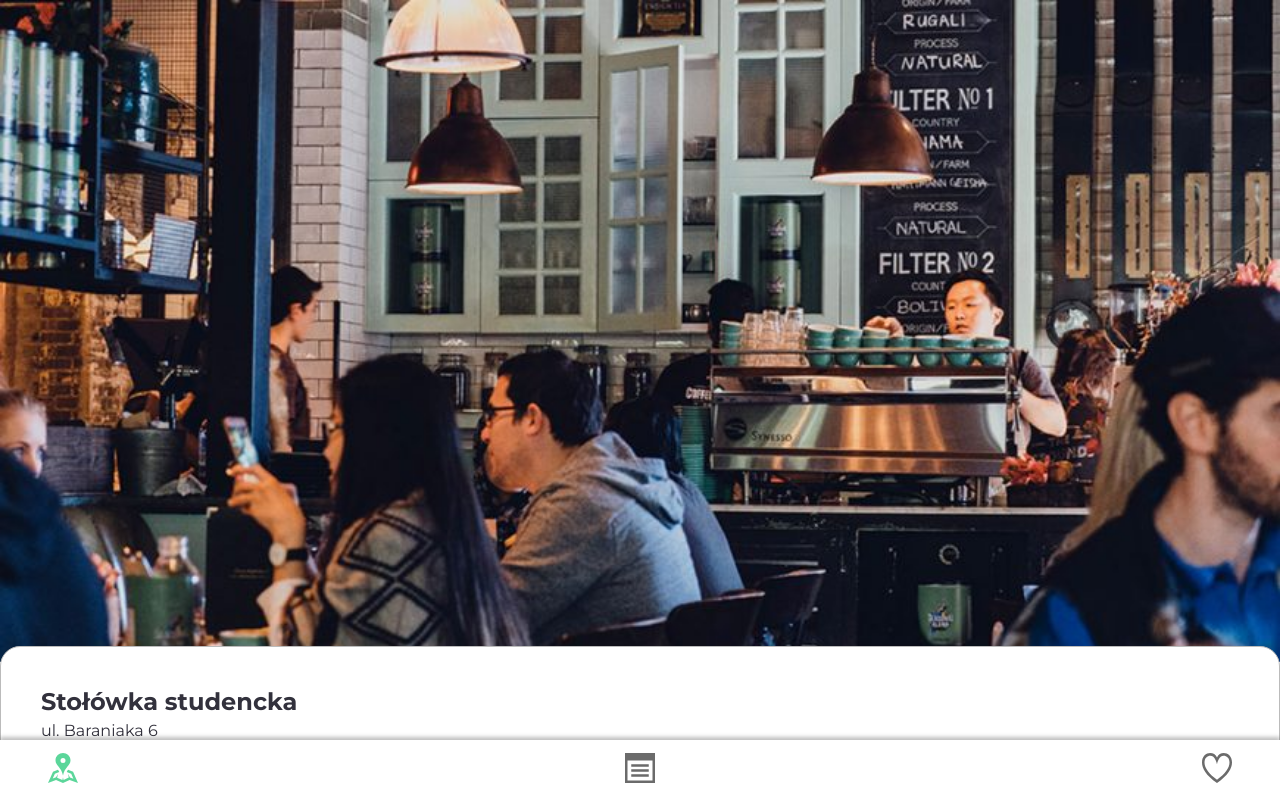
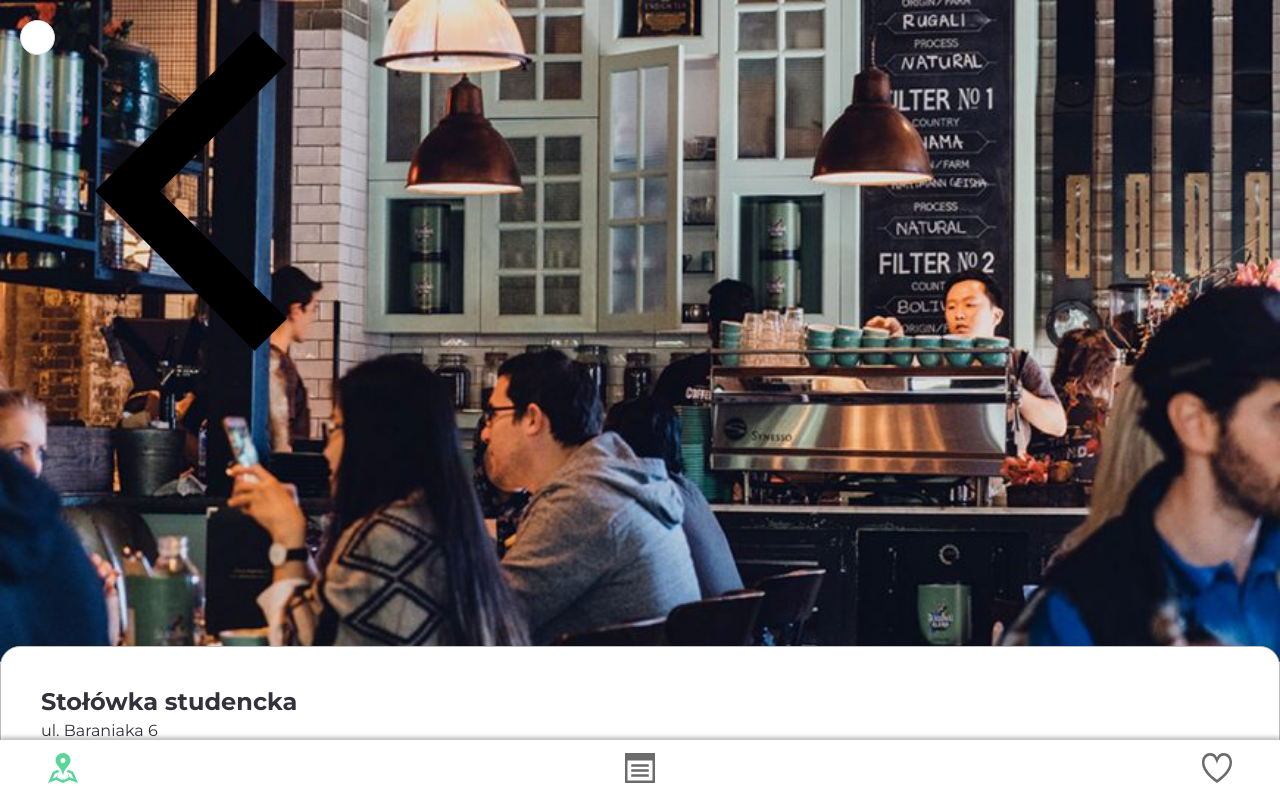
Before and after one commit to akai-org/polifood-client, a React (Create React App) app: page /restaurant-info in a window 1280 px wide. Shown: the top 798 px of the page. Built offline with nearby package versions, Linux system fonts and the light colour scheme.

Commit message:
Add back button

```diff
--- /dev/null
+++ b/src/components/BackButton/BackButton.js
@@ -0,0 +1,11 @@
+import React from 'react';
+import backIcon from '../../assets/icons/back.svg';
+import "./BackButton.scss";
+
+export default function BackButton() {
+  return (
+    <button className="back-button">
+      <img src={backIcon} alt="Back" className="button-image"/>
+    </button>
+  );
+}
--- /dev/null
+++ b/src/components/BackButton/BackButton.scss
@@ -0,0 +1,19 @@
+.back-button {
+  position: absolute;
+  top: 20px;
+  left: 20px;
+  border: 1px solid #DDDDDD;
+  border-radius: 100%;
+  background-color: white;
+
+  width: 35px;
+  height: 35px;
+  padding: 10px;
+
+  display: flex;
+
+}
+
+.button-image {
+
+}
--- a/src/pages/RestaurantPageInfo/RestaurantPageInfo.js
+++ b/src/pages/RestaurantPageInfo/RestaurantPageInfo.js
@@ -3,6 +3,7 @@ import PlaceDescription from '../../components/PlaceDescription/PlaceDescription
 import OpeningHours from '../../components/OpeningHours/OpeningHours';
 import RestaurantPicture from '../../assets/images/restaurant.jpg';
 import './RestaurantPageInfo.scss';
+import BackButton from '../../components/BackButton/BackButton';
 
 export default function RestaurantInfoPage() {
   return (
@@ -24,8 +25,9 @@ export default function RestaurantInfoPage() {
         <div className="comments">
           <h3>Komentarze</h3>
         </div>
+      </div>
 
-      </div>
+      <BackButton />
     </div>
   );
 }
```
Also changed, not shown: src/assets/icons/back.svg (added).
